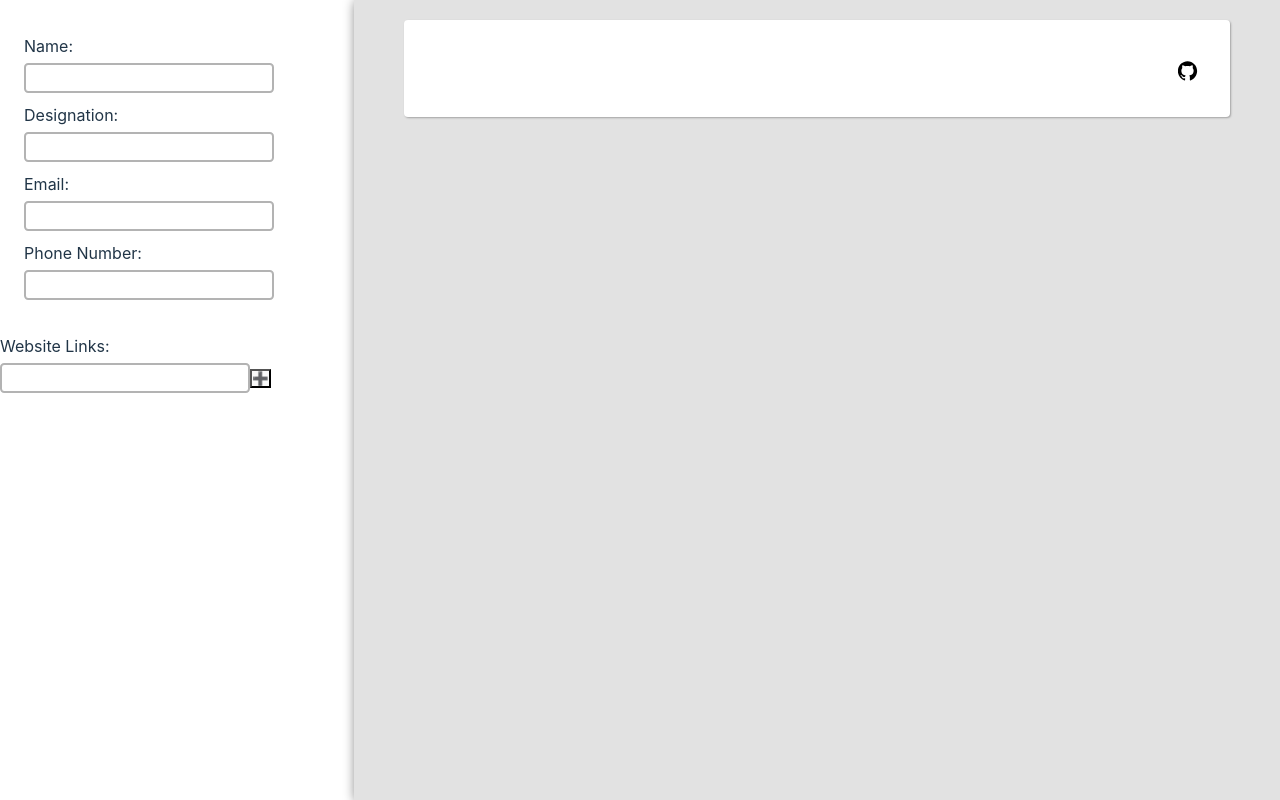
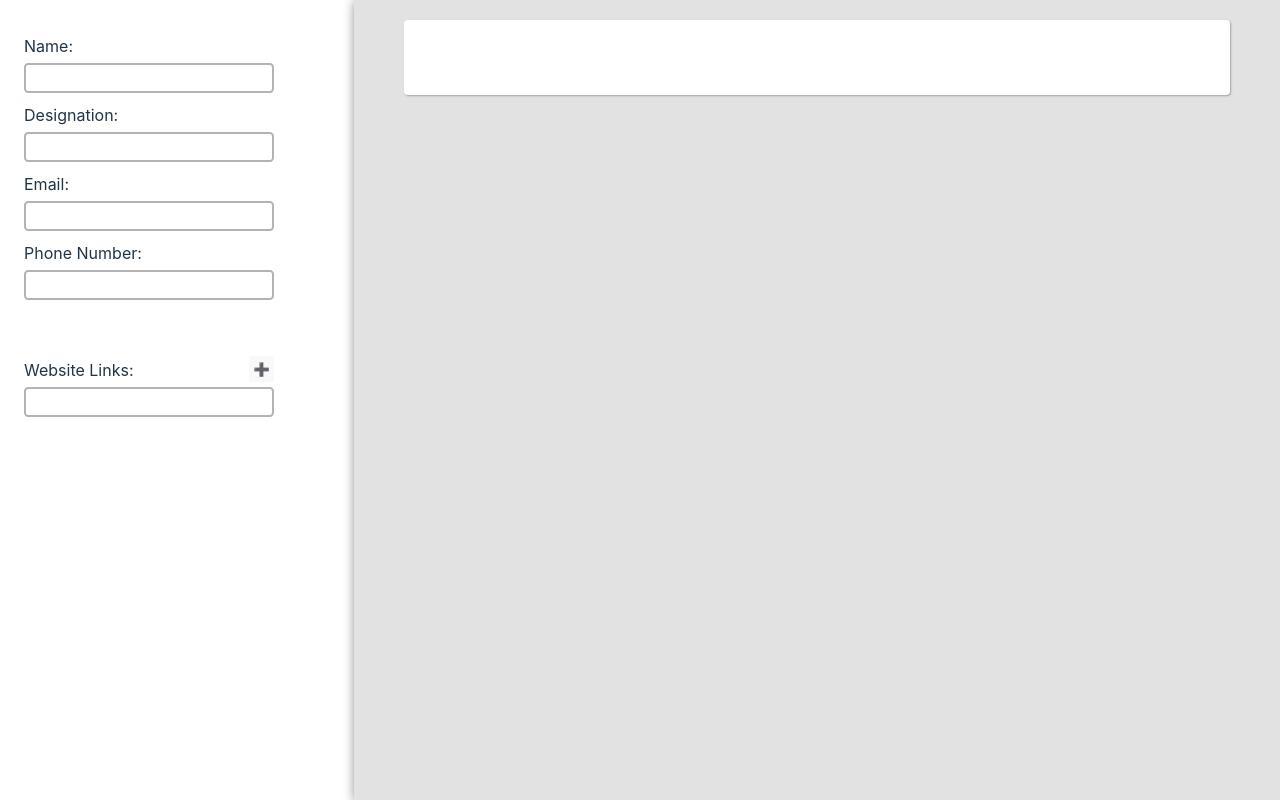
Before and after one commit to ShreyasKR8/resume-builder, a React (Vite) app: page / in a window 1280 px wide. Built offline with nearby package versions, Linux system fonts and the light colour scheme.

Commit message:
style web links

```diff
--- a/src/App.jsx
+++ b/src/App.jsx
@@ -17,7 +17,7 @@ function App() {
             ...formDetails,
             [e.target.id]: e.target.value
         });
-        }
+    }
 
     function handleWebLinksChange(e, index) {
         const value = e.target.value;
@@ -38,9 +38,22 @@ function App() {
         }));
     }
 
+    function removeWebsiteLink(index) {
+        setFormDetails(prevDetails => {
+            const updatedLinks = prevDetails.websiteLink;
+            return {
+                ...prevDetails,
+                websiteLink: updatedLinks.filter((_, i) => i !== index)
+            };
+        })
+    }
+
     return (
         <section className="MainSection">
-            <EditSection handleInputChange={handleInputChange} formDetails={formDetails} handleWebLinksChange={handleWebLinksChange} addWebsiteLink={addWebsiteLink}/>
+            <EditSection handleInputChange={handleInputChange} formDetails={formDetails}
+                handleWebLinksChange={handleWebLinksChange} addWebsiteLink={addWebsiteLink}
+                removeWebsiteLink={removeWebsiteLink}
+            />
             <section className="MainContent">
                 <Resume formDetails={formDetails} />
             </section>
--- a/src/components/EditResume.jsx
+++ b/src/components/EditResume.jsx
@@ -1,19 +1,24 @@
 // import { useState } from "react";
 import PersonalInfo from "./PersonalInfo";
+import '../styles/EditResume.css'
 
-export default function EditSection({ handleInputChange, formDetails, handleWebLinksChange, addWebsiteLink}) {
+export default function EditSection({ handleInputChange, formDetails, handleWebLinksChange, addWebsiteLink, removeWebsiteLink}) {
 
     return (
         <section className='EditSection'>
             <PersonalInfo handleInputChange={handleInputChange}/>
-            <label>Website Links:</label>
-            {formDetails.websiteLink.map((link, index) => (
-                <div key={index}>
-                    <input type="text" value={link} onChange={(e) => handleWebLinksChange(e, index)}/>
+            <div className="WebsiteLinksDiv">
+                <div className="WebLabelDiv">
+                    <label>Website Links:</label>
                     <button type="button" onClick={addWebsiteLink}>➕</button>
                 </div>
-            )
-            )}
+                {formDetails.websiteLink.map((link, index) => (
+                    <div key={index} className="WebInputFields">
+                        <input type="text" value={link} onChange={(e) => handleWebLinksChange(e, index)}/>
+                        {index !== 0 && <button type='button' onClick={() => removeWebsiteLink(index)}>❌</button>}
+                    </div>
+                ))}
+            </div>
         </section>
     );
 }
--- a/src/components/Resume.jsx
+++ b/src/components/Resume.jsx
@@ -4,14 +4,6 @@ import phoneIcon from '../assets/phone_smartphone_icon.svg'
 import socialsIcon from '../assets/social_github_icon.svg'
 
 export default function Resume({ formDetails }) {
-    // let websiteLink = [];
-    // formDetails.websiteLink.forEach(link => {
-    //     console.log(link)
-    //     if(link.startsWith('https://')) {
-    //         websiteLink.push(link.split('https://')[1]);
-    //     }
-    // })
-    // console.log(websiteLink.length);
 
     const mailTo = `mailto:${formDetails.email}`;
 
@@ -33,13 +25,12 @@ export default function Resume({ formDetails }) {
                     </div>
                     <div className="IconTextContainer">
                     {
-                     formDetails.websiteLink.map((link, index) => {
-                        // console.log(link);
-                        return (<a key={index} href={link} className='ContactLinks'><img src={socialsIcon} className="GithubIcon" alt="github icon" />
-                        <p>{link}</p></a>);
-                    })}
-                        {/* <a href={formDetails.websiteLink} className='ContactLinks'>{websiteLink && <img src={socialsIcon} className="GithubIcon" alt="github icon" />}
-                        <p>{websiteLink}</p></a> */}
+                        formDetails.websiteLink.map((link, index) => {
+                            link = link.split('https://')[1]
+                            return (<a key={index} href={link} className='ContactLinks'>{link && <img src={socialsIcon} className="GithubIcon" alt="github icon" />}
+                                <p>{link}</p></a>);
+                        })
+                    }
                     </div>
                 </div>
             </div>
--- /dev/null
+++ b/src/styles/EditResume.css
@@ -0,0 +1,33 @@
+
+button {
+    width: 25px;
+    border: none;
+    padding: 3px;
+    cursor: pointer;
+}
+
+.WebLabelDiv {
+    display: flex;
+    justify-content: space-between;
+    width: 250px;
+}
+
+.WebLabelDiv button {
+    width: 25px;
+    height: 26px;
+    border: none;
+    padding: 3px;
+    align-self: flex-end;
+}
+
+.WebsiteLinksDiv {
+    display: flex;
+    flex-direction: column;
+    padding: 20px 20px;
+    border: 4px solid rgba(255, 255, 255, 0.37);
+    width: 330px;
+}
+
+.WebInputFields {
+    display: flex;
+}
--- a/src/styles/Resume.css
+++ b/src/styles/Resume.css
@@ -28,6 +28,11 @@ h1 {
     margin-bottom: 5px;
 }
 
+.IconTextContainer:nth-of-type(3) {
+    display: flex;
+    flex-direction: column;
+}
+
 .IconTextContainer .ContactLinks {
     text-decoration: none;
     color: #213547;
```
